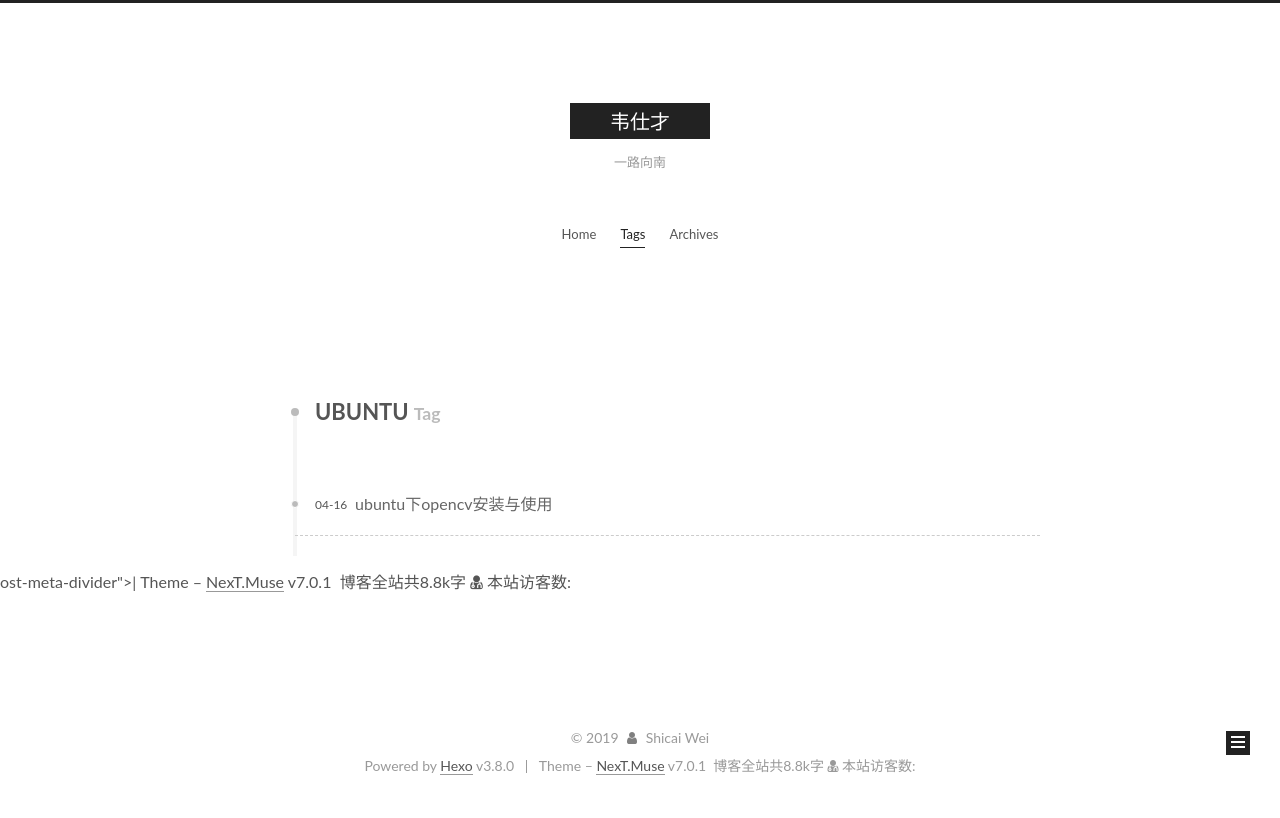
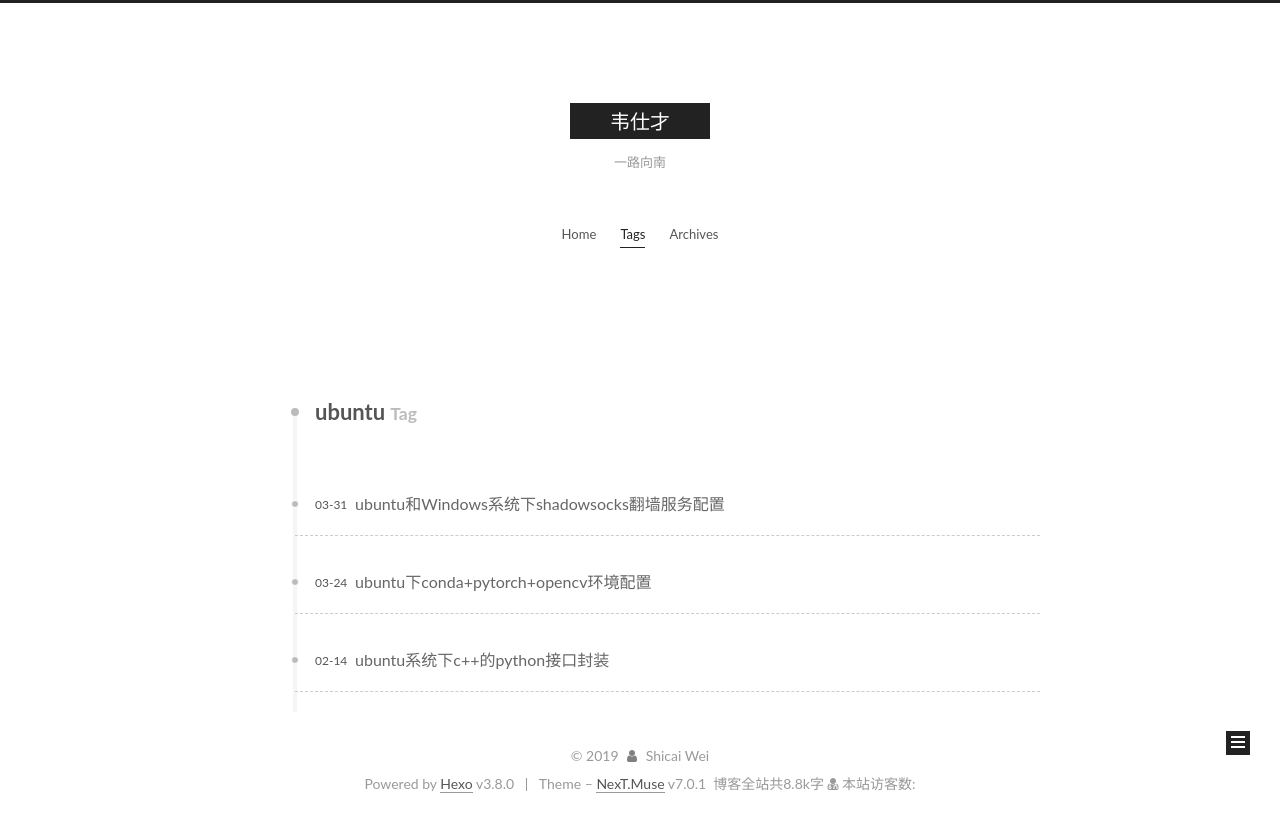
Before and after one commit to shicaiwei123/shicaiwei123.github.io, a PHP site: page /tags/ubuntu/ in a window 1280 px wide. Before the commit the page ends 775 px from the top, so only its background shows below. Run offline with PHP 8.4, Linux system fonts and the light colour scheme; some libraries are stand-ins or nearby versions.

Commit message:
Site updated: 2019-08-02 13:42:22

```diff
--- a/2019/03/31/shadow/index.html
+++ b/2019/03/31/shadow/index.html
@@ -106,7 +106,7 @@
 
 
   <meta name="description" content="概述 生活中经常会遇到各种需要科学上网的时候，这自不必多说。但是对于新手来说，从零开始学习翻墙还是比较麻烦，所以特意写一篇教程。    总的来说就是免费和花钱两类，刚开始的时候就特别不想在这上面花钱，总想着用免费的东西，这样的东西也确实是有，不过绝对免费的翻墙服务是没有的，就算是广为人知的lantern也是有着每月500M的流量限制。如果只是偶尔用用还没什么，如果是经常使用花钱是不可避免的  花钱">
-<meta name="keywords" content="ubuntu,shadowsocks,VPS,翻墙,windows">
+<meta name="keywords" content="shadowsocks,VPS,翻墙,ubuntu,windows">
 <meta property="og:type" content="article">
 <meta property="og:title" content="ubuntu和Windows系统下shadowsocks翻墙服务配置">
 <meta property="og:url" content="https://shicaiwei123.github.io/2019/03/31/shadow/index.html">
@@ -514,13 +514,13 @@
 
         <div class="post-tags">
 
-            <a href="/tags/ubuntu/" rel="tag"># ubuntu</a>
-
             <a href="/tags/shadowsocks/" rel="tag"># shadowsocks</a>
 
             <a href="/tags/VPS/" rel="tag"># VPS</a>
 
             <a href="/tags/翻墙/" rel="tag"># 翻墙</a>
+
+            <a href="/tags/ubuntu/" rel="tag"># ubuntu</a>
 
             <a href="/tags/windows/" rel="tag"># windows</a>
 
--- a/css/main.css
+++ b/css/main.css
@@ -1995,7 +1995,7 @@ pre .javascript .function {
   width: 4px;
   height: 4px;
   border-radius: 50%;
-  background: #ffa686;
+  background: #fff;
 }
 .links-of-blogroll {
   font-size: 13px;
--- a/tags/ubuntu/index.html
+++ b/tags/ubuntu/index.html
@@ -109,7 +109,7 @@
 <meta name="keywords" content="机器学习，嵌入式开发，随笔">
 <meta property="og:type" content="website">
 <meta property="og:title" content="韦仕才">
-<meta property="og:url" content="https://shicaiwei123.github.io/tags/UBUNTU/index.html">
+<meta property="og:url" content="https://shicaiwei123.github.io/tags/ubuntu/index.html">
 <meta property="og:site_name" content="韦仕才">
 <meta property="og:description" content="生活随笔，极客技术">
 <meta property="og:locale" content="en">
@@ -122,7 +122,7 @@
 
 
 
-  <link rel="canonical" href="https://shicaiwei123.github.io/tags/UBUNTU/">
+  <link rel="canonical" href="https://shicaiwei123.github.io/tags/ubuntu/">
 
 
 
@@ -132,7 +132,7 @@
   };
 </script>
 
-  <title>Tag: UBUNTU | 韦仕才</title>
+  <title>Tag: ubuntu | 韦仕才</title>
 
 
 
@@ -325,7 +325,7 @@
 
     <div id="posts" class="posts-collapse">
       <div class="collection-title">
-        <h1>UBUNTU<small>Tag</small>
+        <h1>ubuntu<small>Tag</small>
         </h1>
       </div>
 
@@ -337,17 +337,69 @@
 
       <h2 class="post-title">
 
-          <a class="post-title-link" href="/2019/04/16/opencv/" itemprop="url">
+          <a class="post-title-link" href="/2019/03/31/shadow/" itemprop="url">
 
-              <span itemprop="name">ubuntu下opencv安装与使用</span>
+              <span itemprop="name">ubuntu和Windows系统下shadowsocks翻墙服务配置</span>
 
           </a>
 
       </h2>
 
       <div class="post-meta">
-        <time class="post-time" itemprop="dateCreated" datetime="2019-04-16T21:48:48+08:00" content="2019-04-16">
-          04-16
+        <time class="post-time" itemprop="dateCreated" datetime="2019-03-31T11:15:18+08:00" content="2019-03-31">
+          03-31
+        </time>
+      </div>
+
+    </header>
+  </article>
+
+
+
+
+
+  <article class="post post-type-normal" itemscope="" itemtype="http://schema.org/Article">
+    <header class="post-header">
+
+      <h2 class="post-title">
+
+          <a class="post-title-link" href="/2019/03/24/ubuntu下conda+pytorch+opencv环境配置/" itemprop="url">
+
+              <span itemprop="name">ubuntu下conda+pytorch+opencv环境配置</span>
+
+          </a>
+
+      </h2>
+
+      <div class="post-meta">
+        <time class="post-time" itemprop="dateCreated" datetime="2019-03-24T11:00:33+08:00" content="2019-03-24">
+          03-24
+        </time>
+      </div>
+
+    </header>
+  </article>
+
+
+
+
+
+  <article class="post post-type-normal" itemscope="" itemtype="http://schema.org/Article">
+    <header class="post-header">
+
+      <h2 class="post-title">
+
+          <a class="post-title-link" href="/2019/02/14/ubuntu系统下封装c++的Python接口/" itemprop="url">
+
+              <span itemprop="name">ubuntu系统下c++的python接口封装</span>
+
+          </a>
+
+      </h2>
+
+      <div class="post-meta">
+        <time class="post-time" itemprop="dateCreated" datetime="2019-02-14T16:14:00+08:00" content="2019-02-14">
+          02-14
         </time>
       </div>
 
@@ -709,155 +761,3 @@
 
 </body>
 </html>
-ost-meta-divider">|</span>
-
-
-
-  <div class="theme-info">Theme – <a href="https://theme-next.org" class="theme-link" rel="noopener" target="_blank">NexT.Muse</a> v7.0.1</div>
-
-
-
-<div class="theme-info">
-  <div class="powered-by"></div>
-  <span class="post-count">博客全站共8.8k字</span>
-
-</div>
-<div class="powered-by">
-<i class="fa fa-user-md"></i><span id="busuanzi_container_site_uv">
-  本站访客数:<span id="busuanzi_value_site_uv"></span>
-</span>
-</div>
-
-
-
-
-
-
-
-
-
-
-
-      </div>
-    </footer>
-
-
-      <div class="back-to-top">
-        <i class="fa fa-arrow-up"></i>
-
-      </div>
-
-
-
-
-
-
-
-  </div>
-
-
-
-<script>
-  if (Object.prototype.toString.call(window.Promise) !== '[object Function]') {
-    window.Promise = null;
-  }
-</script>
-
-
-
-
-
-
-
-
-
-
-
-
-
-
-
-
-
-
-
-
-
-
-
-
-
-
-
-  <script src="/lib/jquery/index.js?v=2.1.3"></script>
-
-
-  <script src="/lib/velocity/velocity.min.js?v=1.2.1"></script>
-
-
-  <script src="/lib/velocity/velocity.ui.min.js?v=1.2.1"></script>
-
-
-
-
-
-  <script src="/js/src/utils.js?v=7.0.1"></script>
-
-  <script src="/js/src/motion.js?v=7.0.1"></script>
-
-
-
-
-
-
-
-  <script src="/js/src/schemes/muse.js?v=7.0.1"></script>
-
-
-
-
-
-
-
-
-  <script src="/js/src/next-boot.js?v=7.0.1"></script>
-
-
-
-
-
-
-
-
-
-
-
-
-
-
-
-
-
-
-
-
-
-
-
-
-
-
-
-
-
-
-
-
-
-
-
-
-
-
-</body>
-</html>
```
Also changed, not shown: tags/opencv/index.html (+8 -26 lines).
